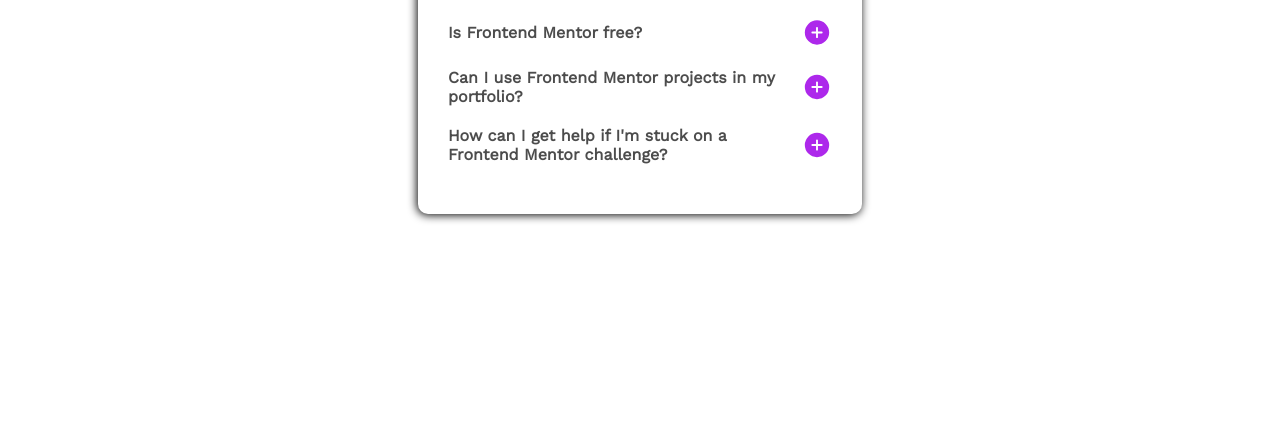
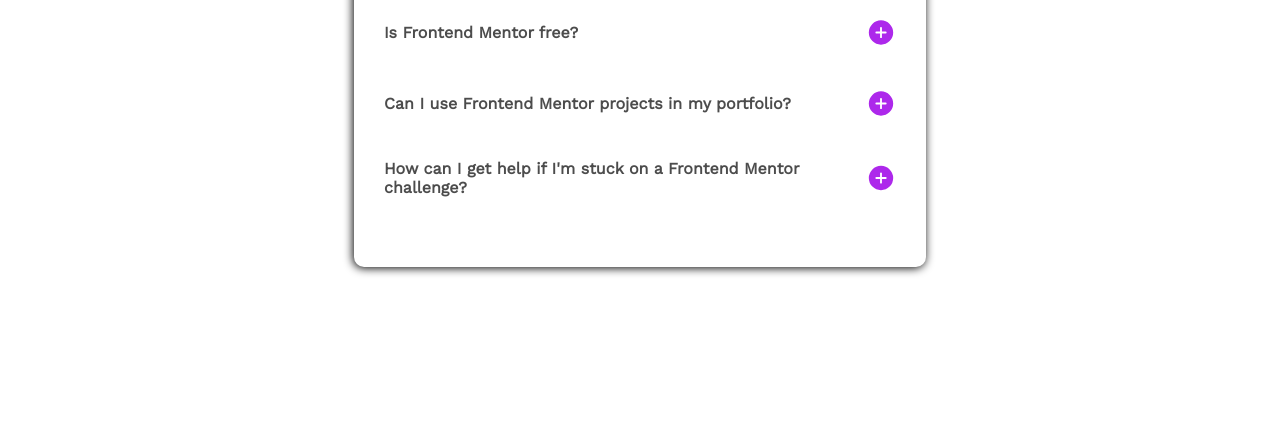
Before and after one commit to lander-2113/faq_page_practive_frontend_mentor, a plain HTML site: page index.html in a window 1280 px wide. Shown: the part 378-800 px from the top of the page. Drawn offline with nearby package versions, Linux system fonts and the light colour scheme.

Commit message:
some changes

```diff
--- a/styles.css
+++ b/styles.css
@@ -24,14 +24,14 @@
     box-shadow: -1px 1px 10px black;
     padding: 30px;
     border-radius: 10px;
-    width: 30%;
+    width: 40%;
 }
 .main .faq .ques:first-child{
     display: flex;
     gap: 7px;
 }
 .main .faq .ques {
-    margin: 20px 0;
+    margin: 40px 0;
 }
 
 .main .faq .ques .one,
```
